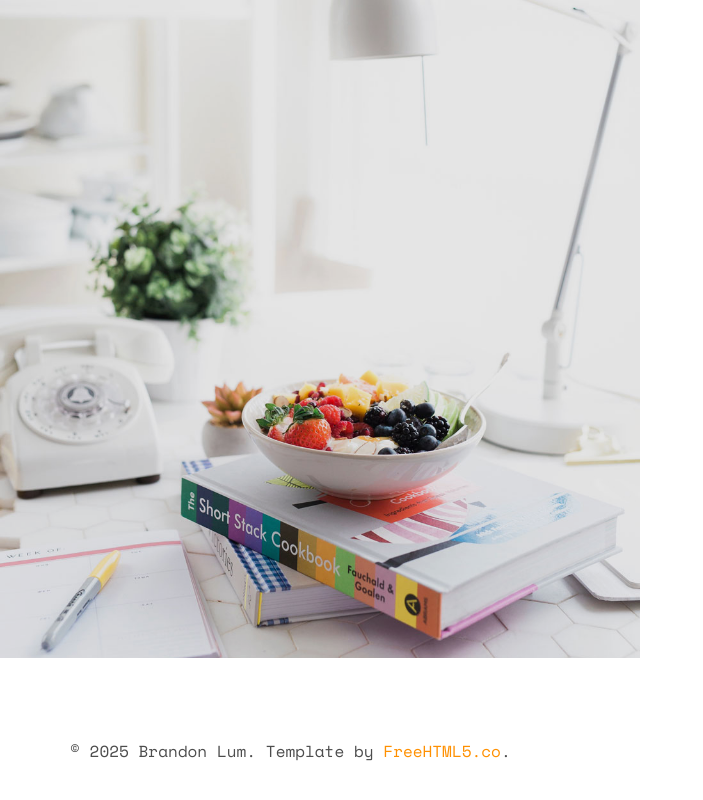
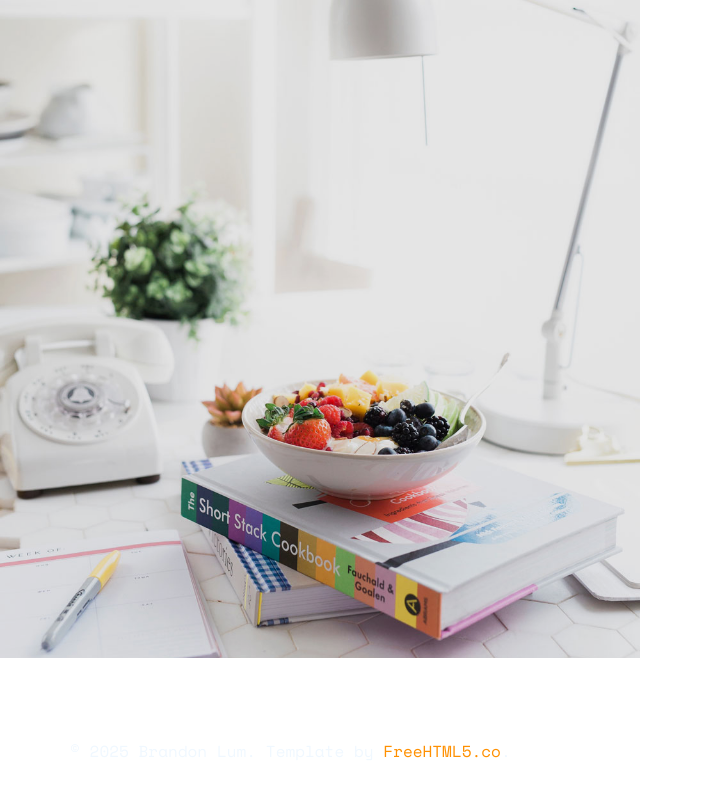
Before and after one commit to bryzle/bryzle.github.io, a website: page index.html in a window 1280 px wide. Shown: the part 7565-8365 px from the top of the page, without its empty margins (0-703 px from the left). Drawn offline with nearby package versions, Linux system fonts and the light colour scheme; some packages are replaced by stand-ins of ours; no server answers; a web font is replaced by a local one.

Commit message:
Update style.css

```diff
--- a/css/style.css
+++ b/css/style.css
@@ -1295,6 +1295,9 @@ input[type="text"] {
   background: url(../images/loader.gif) center no-repeat #fff;
 }
 
+.col-md-12{
+  color:aliceblue}
+
 .js .animate-box {
   opacity: 0;
 }
```
